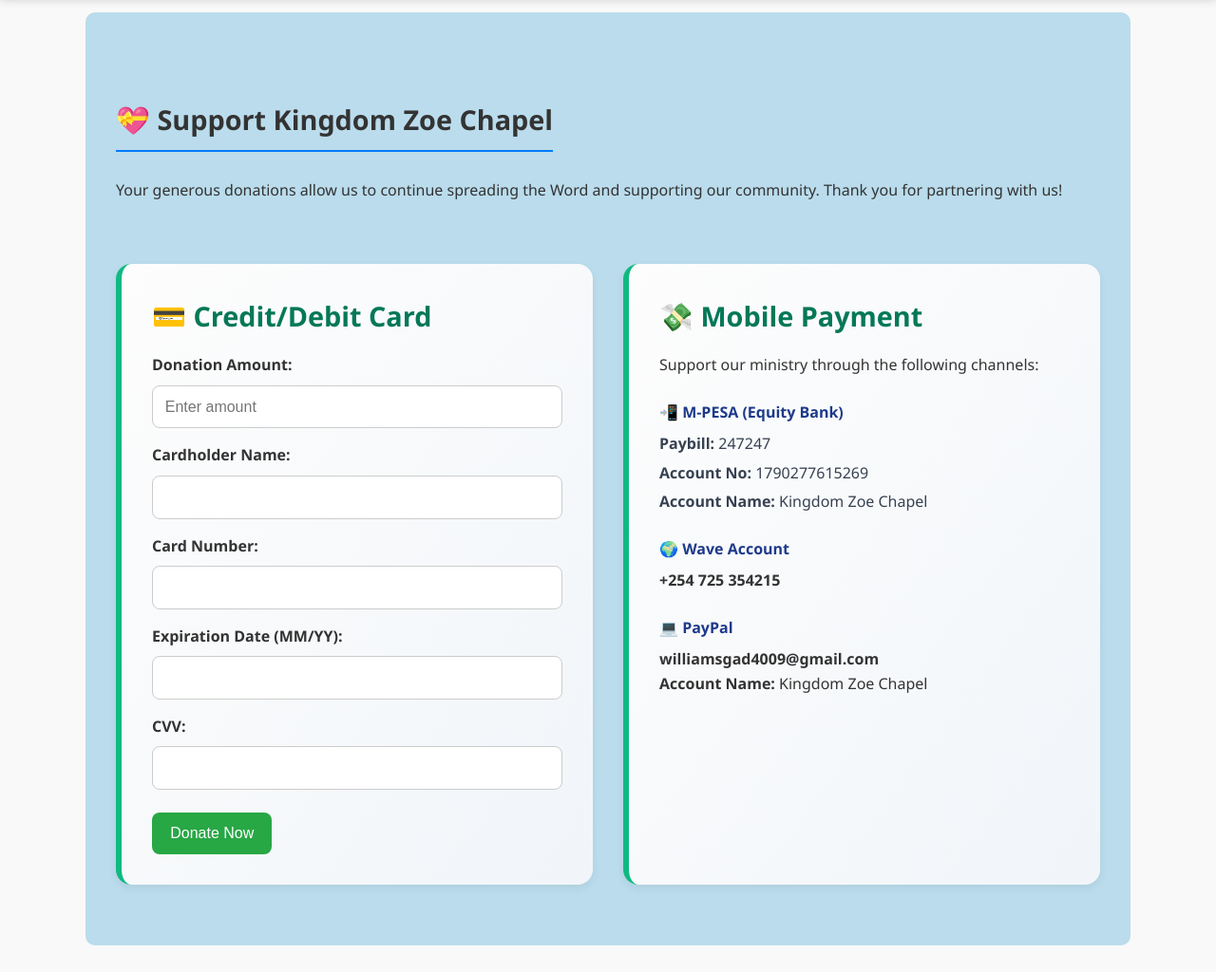
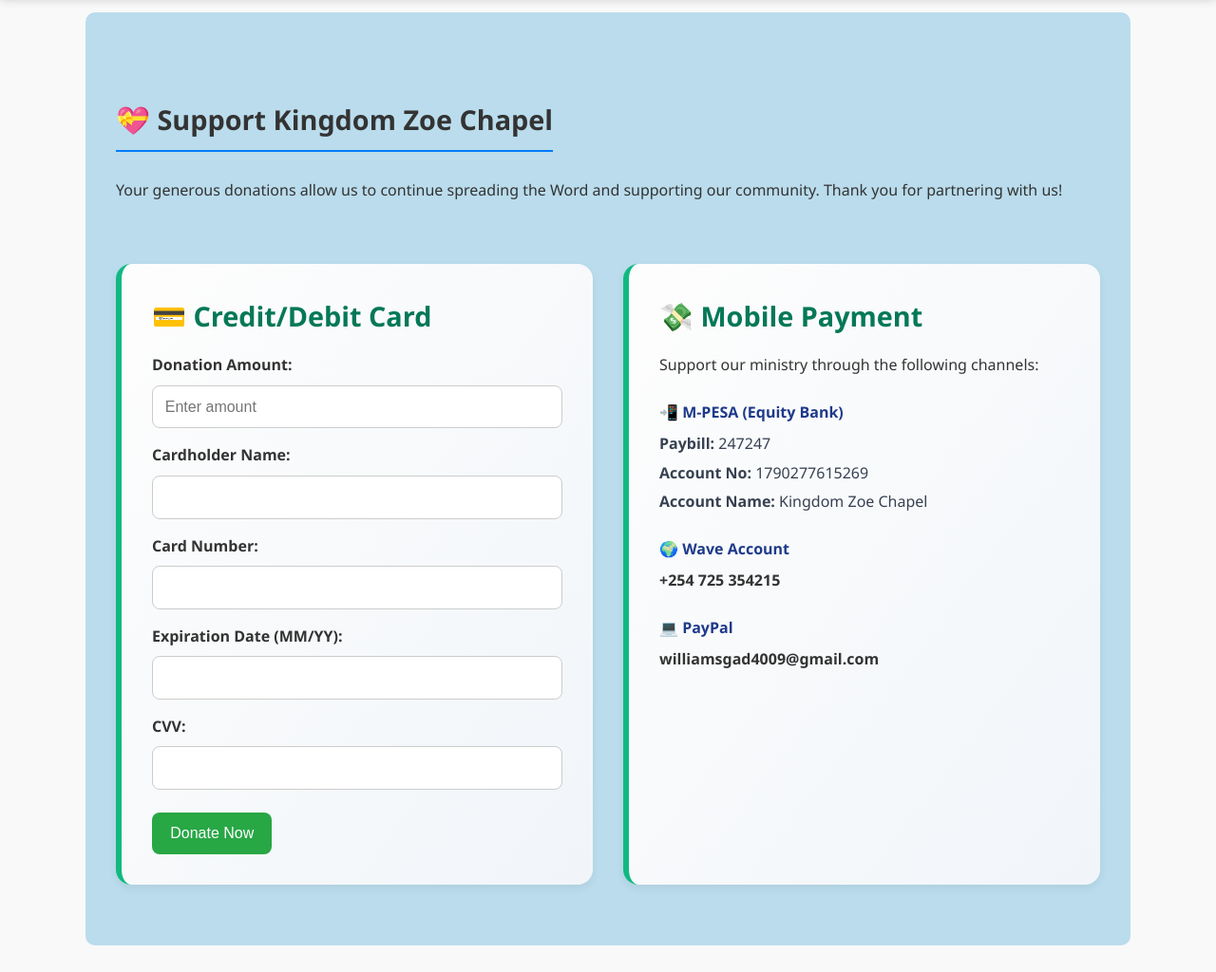
Before and after one commit to weissssssss/KZC-Project, a plain HTML site: page donate.html in a window 1280 px wide. Shown: the part 73-1097 px from the top of the page at 95% size. Drawn offline with nearby package versions, Linux system fonts and the light colour scheme.

Commit message:
Minor changes to donate.html

```diff
--- a/donate.html
+++ b/donate.html
@@ -82,7 +82,6 @@
           <div class="donation-method">
             <h4>💻 PayPal</h4>
             <p><strong>williamsgad4009@gmail.com</strong></p>
-            <p><strong>Account Name:</strong> Kingdom Zoe Chapel</p>
           </div>
         </div>
 
```
